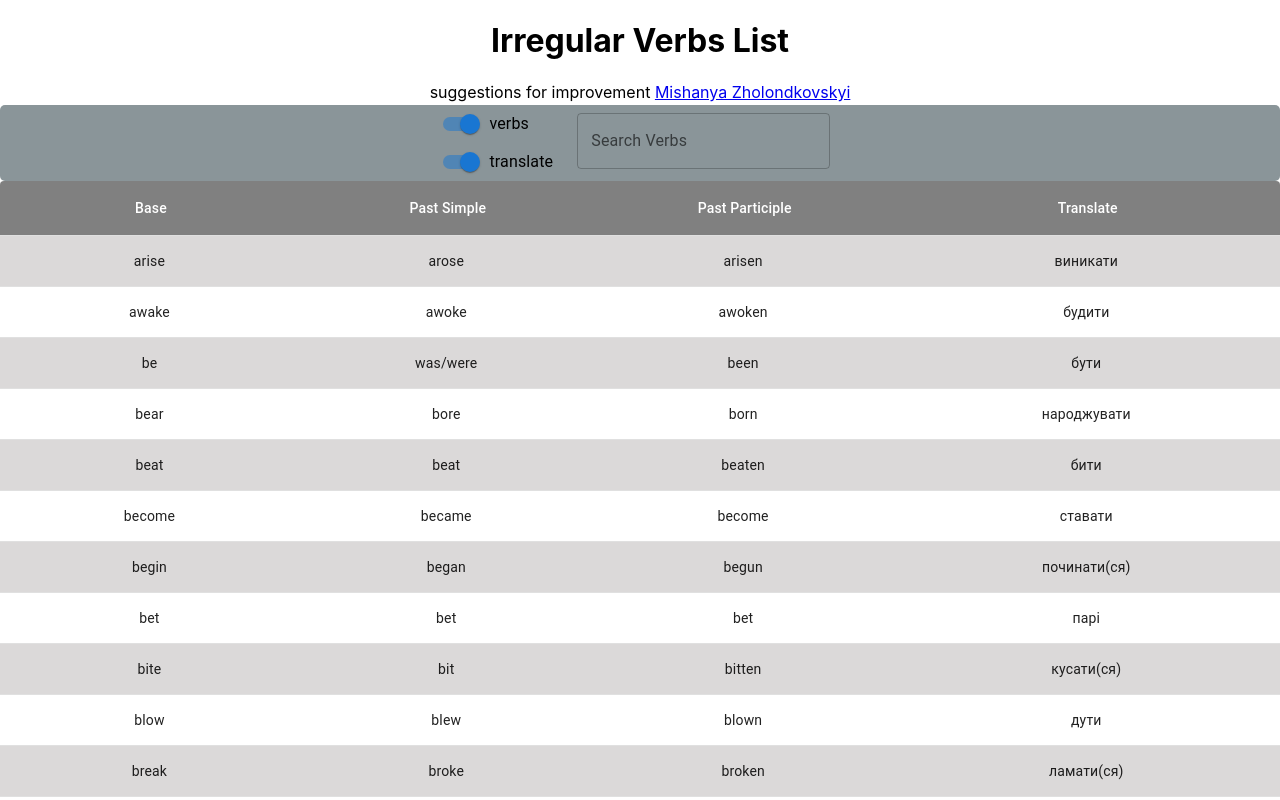
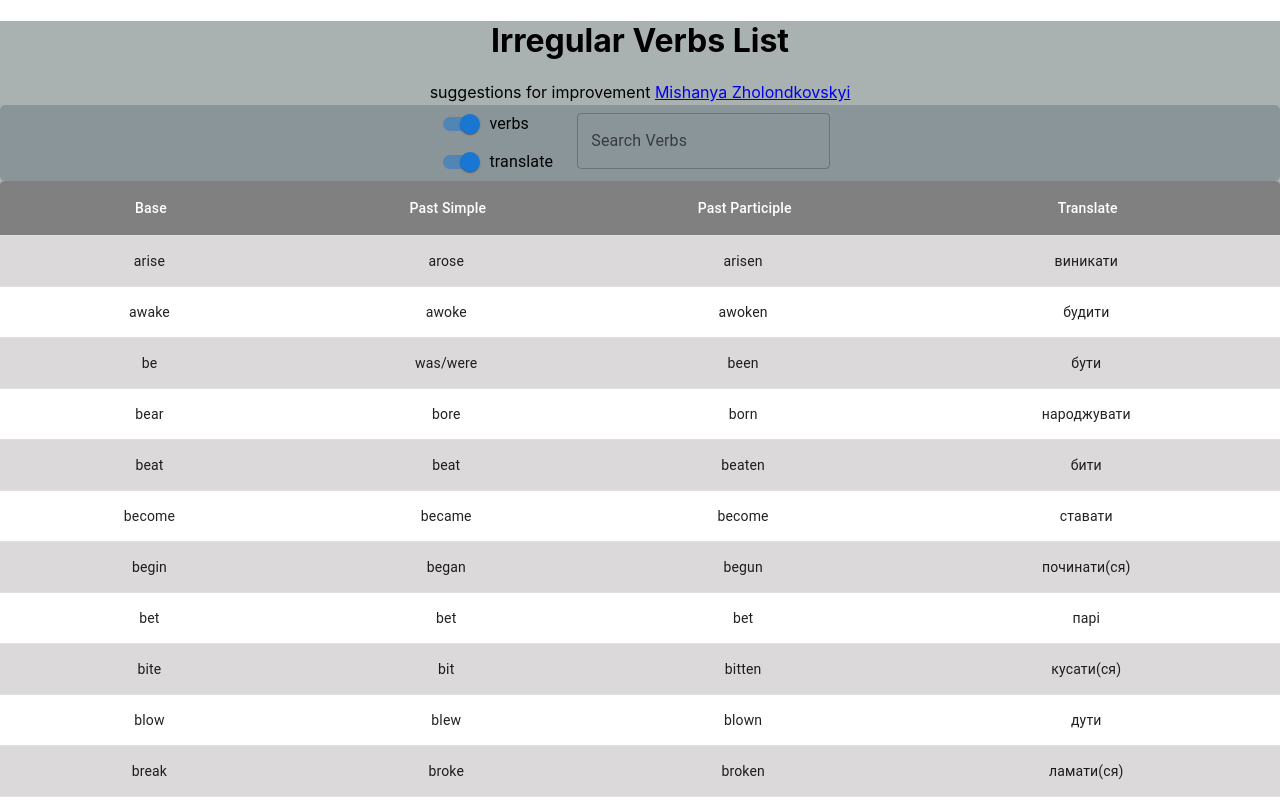
Before and after one commit to MishanyaZh/irregular-verbs, a React (Create React App) app: page / in a window 1280 px wide. Shown: the top 800 px of the page. Built offline with nearby package versions, Linux system fonts and the light colour scheme; the HTML template or start-up script is replaced by a standard one.

Commit message:
add AppContainer styled

```diff
--- a/src/App.jsx
+++ b/src/App.jsx
@@ -1,12 +1,13 @@
 import Hero from './components/Hero/Hero';
 import IrregularVerbsList from './components/IrregularVerbsList/IrregularVerbsList';
+import { AppContainer } from './App.styled';
 
 function App() {
   return (
-    <>
+    <AppContainer>
       <Hero />
       <IrregularVerbsList />
-    </>
+    </AppContainer>
   );
 }
 
--- a/src/App.styled.jsx
+++ b/src/App.styled.jsx
@@ -1 +1,5 @@
 import styled from '@emotion/styled';
+
+export const AppContainer = styled.div`
+  background-color: rgb(169, 177, 177);
+`;
```
